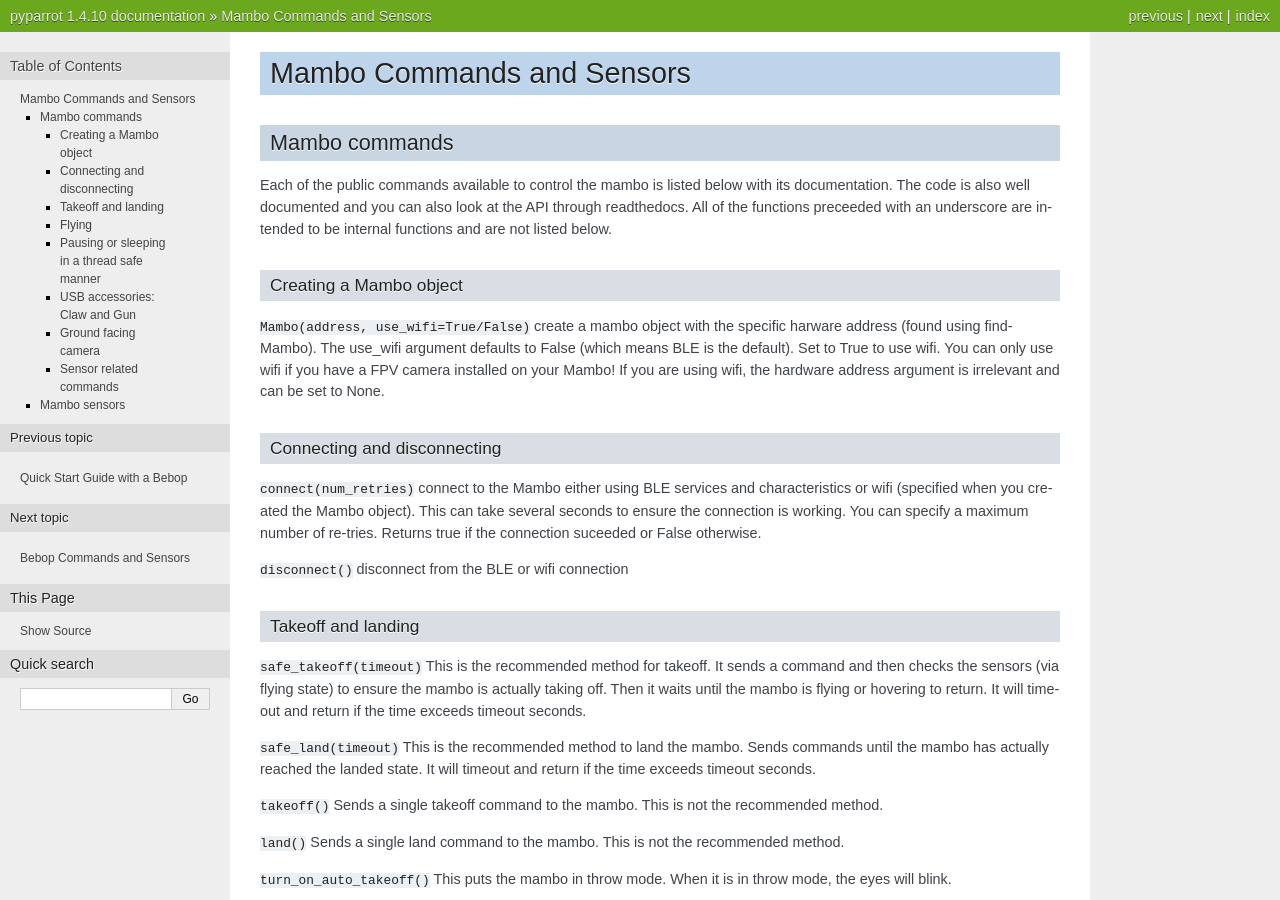
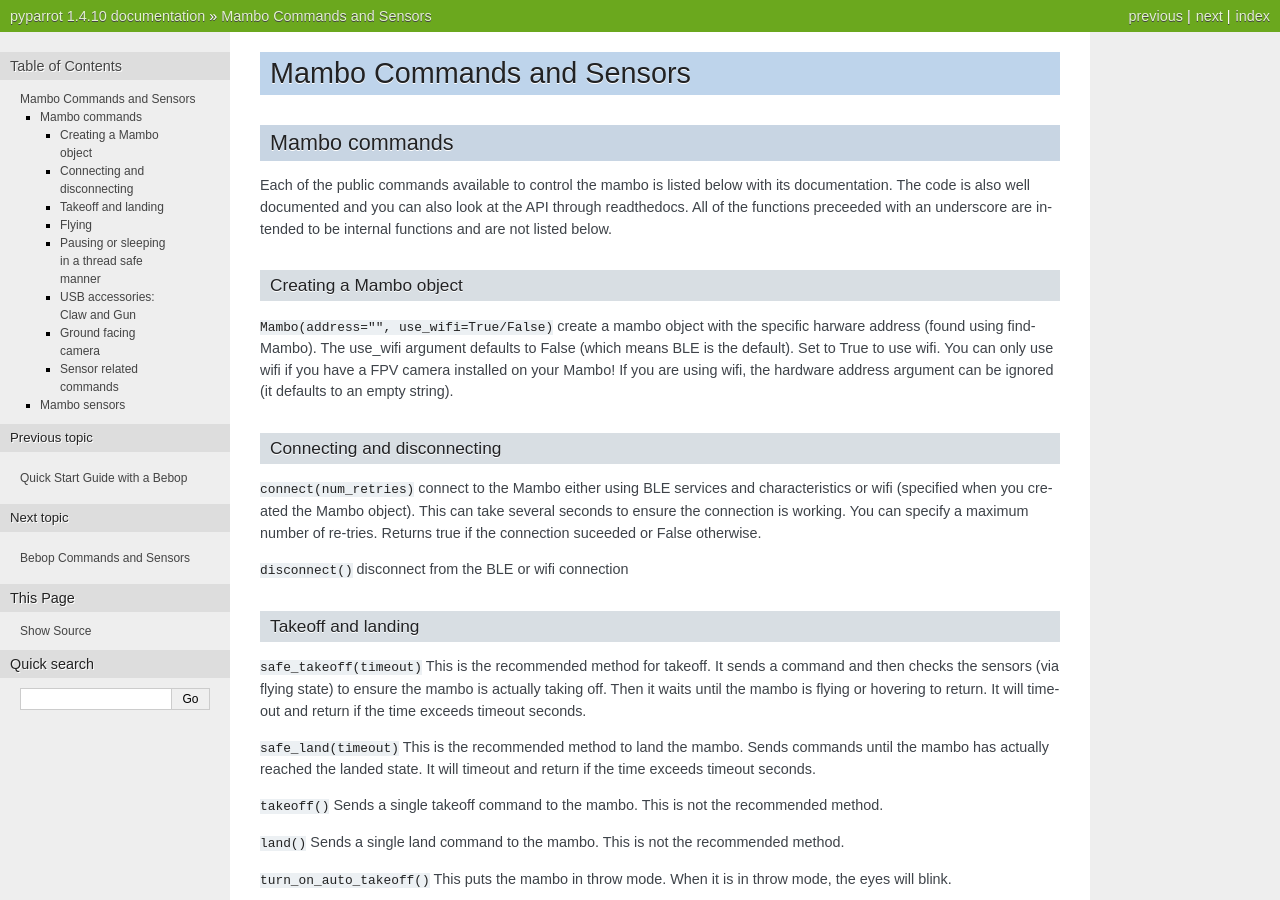
Before and after one commit to amymcgovern/pyparrot, a Sphinx documentation site: the page built from docs/mambocommands.rst, in a window 1280 px wide and 900 px high. Built offline with Sphinx 7.4.7, drawn with Linux system fonts in a browser that asks for light colours.

Commit message:
updated the Mambo construction command to default the hardware address to an empty string since it is not needed in wifi mode

```diff
--- a/docs/mambocommands.rst
+++ b/docs/mambocommands.rst
@@ -15,11 +15,11 @@
 Creating a Mambo object
 ^^^^^^^^^^^^^^^^^^^^^^^
 
-``Mambo(address, use_wifi=True/False)``
+``Mambo(address="", use_wifi=True/False)``
 create a mambo object with the specific harware address (found using findMambo). The use_wifi argument defaults to
 False (which means BLE is the default).  Set to True to use wifi. You can only use wifi if you have a FPV camera
-installed on your Mambo!  If you are using wifi, the hardware address argument
-is irrelevant and can be set to None.
+installed on your Mambo!  If you are using wifi, the hardware address argument can be ignored (it defaults to an empty
+string).
 
 Connecting and disconnecting
 ^^^^^^^^^^^^^^^^^^^^^^^^^^^^
```
Also changed, not shown: 2 other files.
